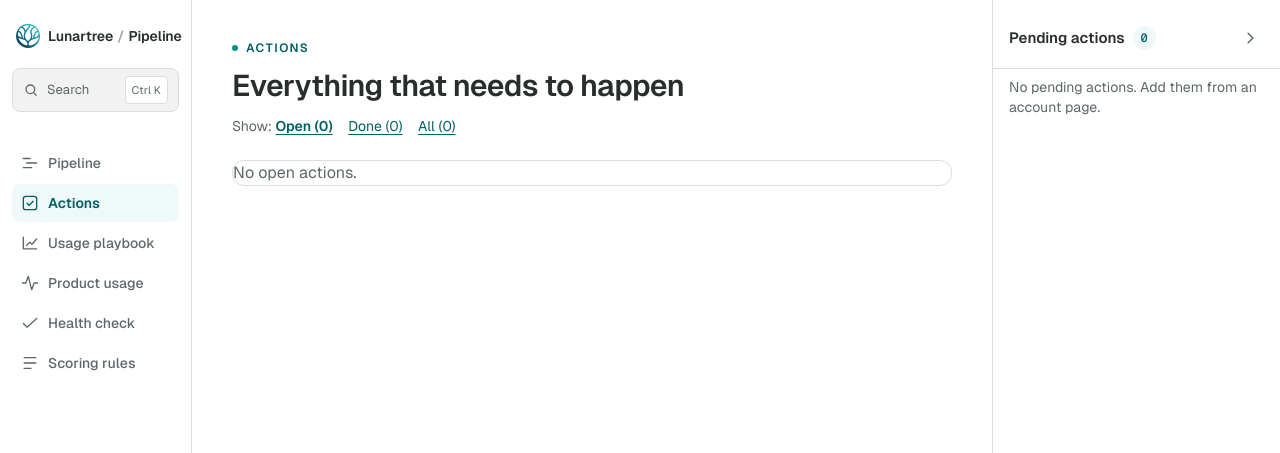
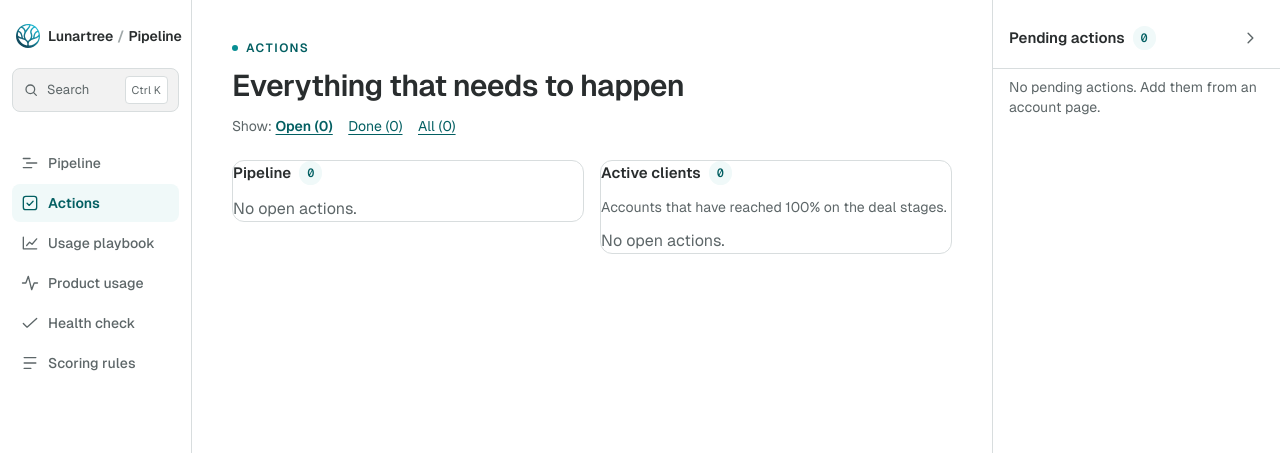
Before and after one commit to siddharthLT/LTPipeline, a Django app: page /actions/ in a window 1280 px wide. Shown: the top 453 px of the page. Run offline with Django 5.2, Linux system fonts and the light colour scheme; the visitor is signed in with stand-in values (Sample User, id 1); data that the repository does not hold is empty.

Commit message:
Actions page: full width, split into pipeline and active client columns
Co-Authored-By: Claude Sonnet 5.5 <noreply@anthropic.com>

```diff
--- /dev/null
+++ b/pipeline/templates/pipeline/_action_list.html
@@ -0,0 +1,24 @@
+{% if items %}
+  <ul class="actions">
+    {% for t in items %}
+    <li class="action{% if t.done %} is-done{% endif %}">
+      <button type="button" class="action__check" role="checkbox" aria-checked="{% if t.done %}true{% else %}false{% endif %}"
+              data-toggle-url="{% url 'pipeline:action_toggle' t.account_id t.pk %}" aria-label="{% if t.done %}Reopen{% else %}Mark done{% endif %}: {{ t.title }}">
+        <span class="checks__box" aria-hidden="true">{% if t.done %}<svg viewBox="0 0 24 24" width="12" height="12" fill="none" stroke="currentColor" stroke-width="3.2" stroke-linecap="round" stroke-linejoin="round"><path d="M5 12.6l4.3 4.3L19 7.2"/></svg>{% endif %}</span>
+      </button>
+      <div class="action__body">
+        <p class="action__t">{{ t.title }}</p>
+        <p class="t-meta">
+          <a class="tag tag--outline" href="{% url 'pipeline:account_detail' t.account_id %}#next-actions">{{ t.account.name }}</a>
+          <span class="tag tag--outline">Owner: {{ t.owner|default:"not set" }}</span>
+          <span class="tag mono{% if not t.done and t.due_date and t.due_date < today %} tag--mark{% endif %}">{% if t.due_date %}{{ t.due_date|date:"M j, Y" }}{% else %}No date{% endif %}</span>
+        </p>
+      </div>
+      <button type="button" class="icon-btn icon-btn--sm" data-edit-url="{% url 'pipeline:item_edit' t.account_id 'action' t.pk %}" aria-label="Edit action">{% include "partials/pen.html" %}</button>
+      <button type="button" class="btn btn--quiet btn--sm btn--danger" data-delete-url="{% url 'pipeline:item_delete' t.account_id 'action' t.pk %}">Delete</button>
+    </li>
+    {% endfor %}
+  </ul>
+  {% else %}
+  <p class="t-muted">{% if show == 'done' %}Nothing marked done yet.{% else %}No open actions.{% endif %}</p>
+  {% endif %}
--- a/pipeline/templates/pipeline/actions.html
+++ b/pipeline/templates/pipeline/actions.html
@@ -1,5 +1,6 @@
 {% extends "app.html" %}
 {% block title %}Actions · Lunartree{% endblock %}
+{% block page_class %}page--usage{% endblock %}
 {% block content %}
 <header class="thesis-head">
   <span class="eyebrow">Actions</span>
@@ -11,30 +12,15 @@
   </p>
 </header>
 
-<section class="card">
-  {% if tasks %}
-  <ul class="actions">
-    {% for t in tasks %}
-    <li class="action{% if t.done %} is-done{% endif %}">
-      <button type="button" class="action__check" role="checkbox" aria-checked="{% if t.done %}true{% else %}false{% endif %}"
-              data-toggle-url="{% url 'pipeline:action_toggle' t.account_id t.pk %}" aria-label="{% if t.done %}Reopen{% else %}Mark done{% endif %}: {{ t.title }}">
-        <span class="checks__box" aria-hidden="true">{% if t.done %}<svg viewBox="0 0 24 24" width="12" height="12" fill="none" stroke="currentColor" stroke-width="3.2" stroke-linecap="round" stroke-linejoin="round"><path d="M5 12.6l4.3 4.3L19 7.2"/></svg>{% endif %}</span>
-      </button>
-      <div class="action__body">
-        <p class="action__t">{{ t.title }}</p>
-        <p class="t-meta">
-          <a class="tag tag--outline" href="{% url 'pipeline:account_detail' t.account_id %}#next-actions">{{ t.account.name }}</a>
-          <span class="tag tag--outline">Owner: {{ t.owner|default:"not set" }}</span>
-          <span class="tag mono{% if not t.done and t.due_date and t.due_date < today %} tag--mark{% endif %}">{% if t.due_date %}{{ t.due_date|date:"M j, Y" }}{% else %}No date{% endif %}</span>
-        </p>
-      </div>
-      <button type="button" class="icon-btn icon-btn--sm" data-edit-url="{% url 'pipeline:item_edit' t.account_id 'action' t.pk %}" aria-label="Edit action">{% include "partials/pen.html" %}</button>
-      <button type="button" class="btn btn--quiet btn--sm btn--danger" data-delete-url="{% url 'pipeline:item_delete' t.account_id 'action' t.pk %}">Delete</button>
-    </li>
-    {% endfor %}
-  </ul>
-  {% else %}
-  <p class="t-muted">{% if show == 'done' %}Nothing marked done yet.{% else %}No open actions.{% endif %}</p>
-  {% endif %}
-</section>
+<div class="actcols">
+  <section class="card actcol">
+    <h2 class="actcol__t">Pipeline <span class="actionbar__n mono">{{ pipeline_tasks|length }}</span></h2>
+    {% include "pipeline/_action_list.html" with items=pipeline_tasks %}
+  </section>
+  <section class="card actcol">
+    <h2 class="actcol__t">Active clients <span class="actionbar__n mono">{{ client_tasks|length }}</span></h2>
+    <p class="t-meta">Accounts that have reached 100% on the deal stages.</p>
+    {% include "pipeline/_action_list.html" with items=client_tasks %}
+  </section>
+</div>
 {% endblock %}
--- a/pipeline/views.py
+++ b/pipeline/views.py
@@ -211,15 +211,17 @@ def actions(request):
     show = request.GET.get('show', 'open')
     if show not in ('open', 'done', 'all'):
         show = 'open'
-    tasks = Task.objects.select_related('account')
+    tasks = Task.objects.select_related('account').prefetch_related('account__stage_progress')
     if show == 'open':
         tasks = tasks.filter(done=False)
     elif show == 'done':
         tasks = tasks.filter(done=True)
     counts = {'open': Task.objects.filter(done=False).count(), 'done': Task.objects.filter(done=True).count()}
     counts['all'] = counts['open'] + counts['done']
+    tasks = list(tasks)
+    clients = [t for t in tasks if t.account.score >= 100]  # active clients: every deal stage reached
     return render(request, 'pipeline/actions.html', {
-        'tasks': tasks, 'show': show, 'counts': counts, 'today': datetime.date.today(), 'nav': 'actions'})
+        'pipeline_tasks': [t for t in tasks if t.account.score < 100], 'client_tasks': clients, 'show': show, 'counts': counts, 'today': datetime.date.today(), 'nav': 'actions'})
 
 
 @login_required
--- a/static/css/app.css
+++ b/static/css/app.css
@@ -587,3 +587,9 @@ tbody .gantt__acct, .gantt__cell { height: 44px !important; }
 .tier { display: inline-block; padding: 1px 8px; border-radius: 99px; font-size: 12px; background: var(--line); color: var(--ink-2); }
 .tier--power { background: var(--teal-50); color: var(--teal-deep); font-weight: 600; }
 .tier--active { background: var(--teal-50); color: var(--teal-deep); }
+
+/* Actions page: two columns, full width */
+.actcols { display: grid; grid-template-columns: repeat(2, minmax(0, 1fr)); gap: var(--s-4); align-items: start; }
+.actcol { display: grid; gap: var(--s-3); }
+.actcol__t { font-size: var(--fs-sm); line-height: var(--lh-sm); font-weight: 600; display: flex; align-items: center; gap: 8px; }
+@media (max-width: 900px) { .actcols { grid-template-columns: minmax(0, 1fr); } }
```
